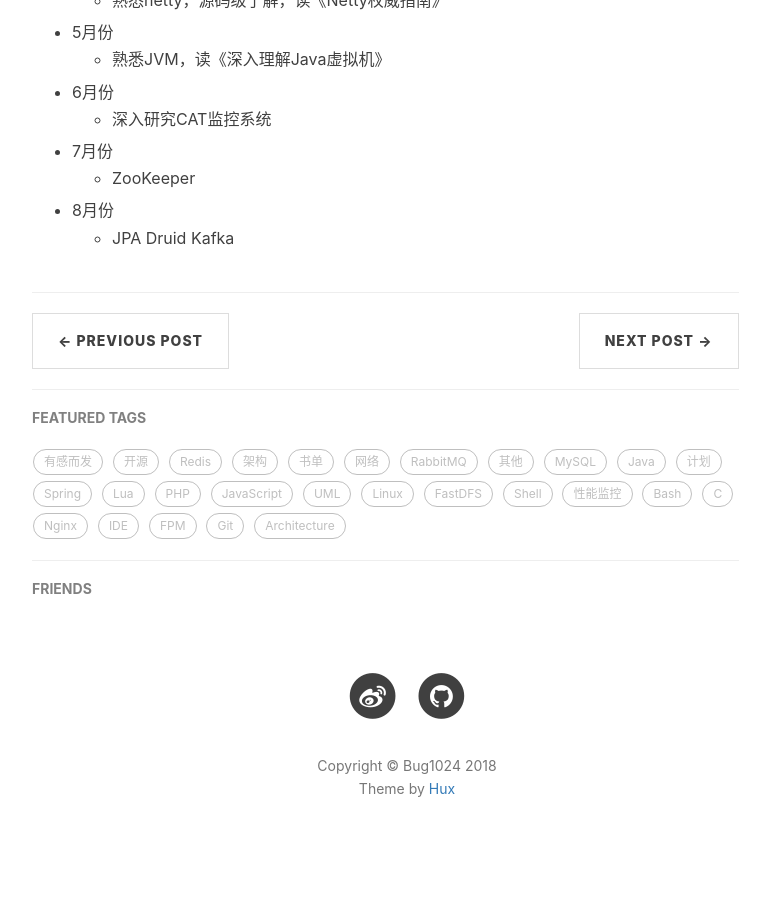
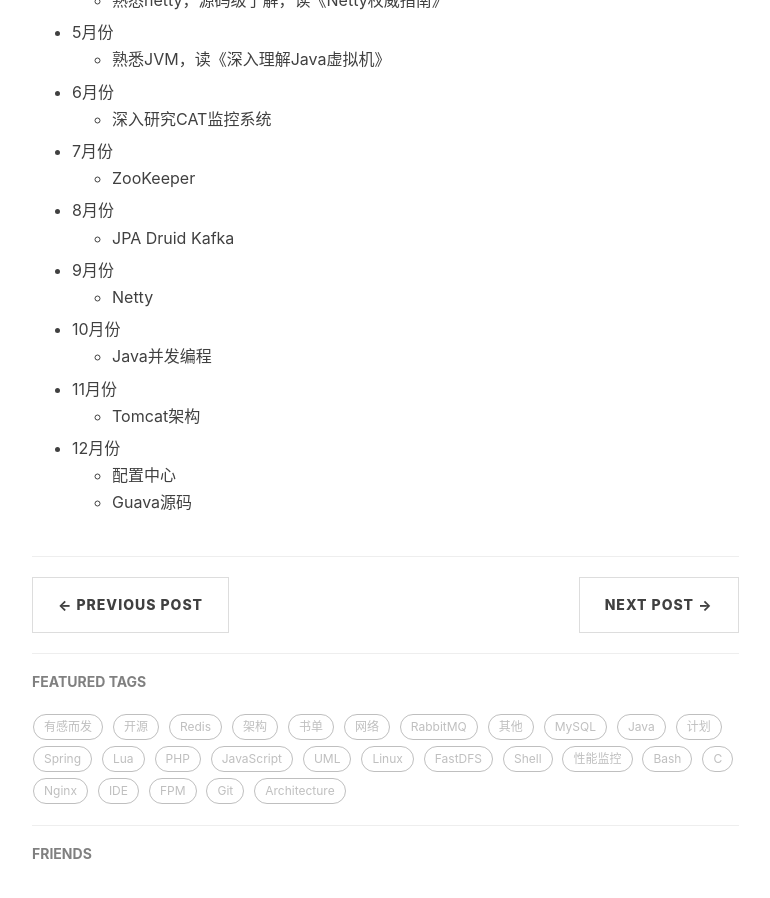
Before and after one commit to bug1024/jeet-blog, a Jekyll site: the page built from _posts/2017-03-08-2017plan.md, in a window 1280 px wide and 900 px high, scrolled down 3302 px. Shown: the whole window, without its empty margins (233-1003 px from the left). Built offline with Jekyll 4.4.1, drawn with Linux system fonts in a browser that asks for light colours; nearby versions of some CDN libraries; comment, search, counter and statistics services are not loaded; before the commit the page ends 4168 px from its top, so only the background shows below that.

Commit message:
updae plan

```diff
--- a/_posts/2017-03-08-2017plan.md
+++ b/_posts/2017-03-08-2017plan.md
@@ -105,3 +105,12 @@
     * ZooKeeper
  * 8月份
     * JPA Druid Kafka
+ * 9月份
+    * Netty
+ * 10月份
+    * Java并发编程
+ * 11月份
+    * Tomcat架构
+ * 12月份
+    * 配置中心
+    * Guava源码
```
